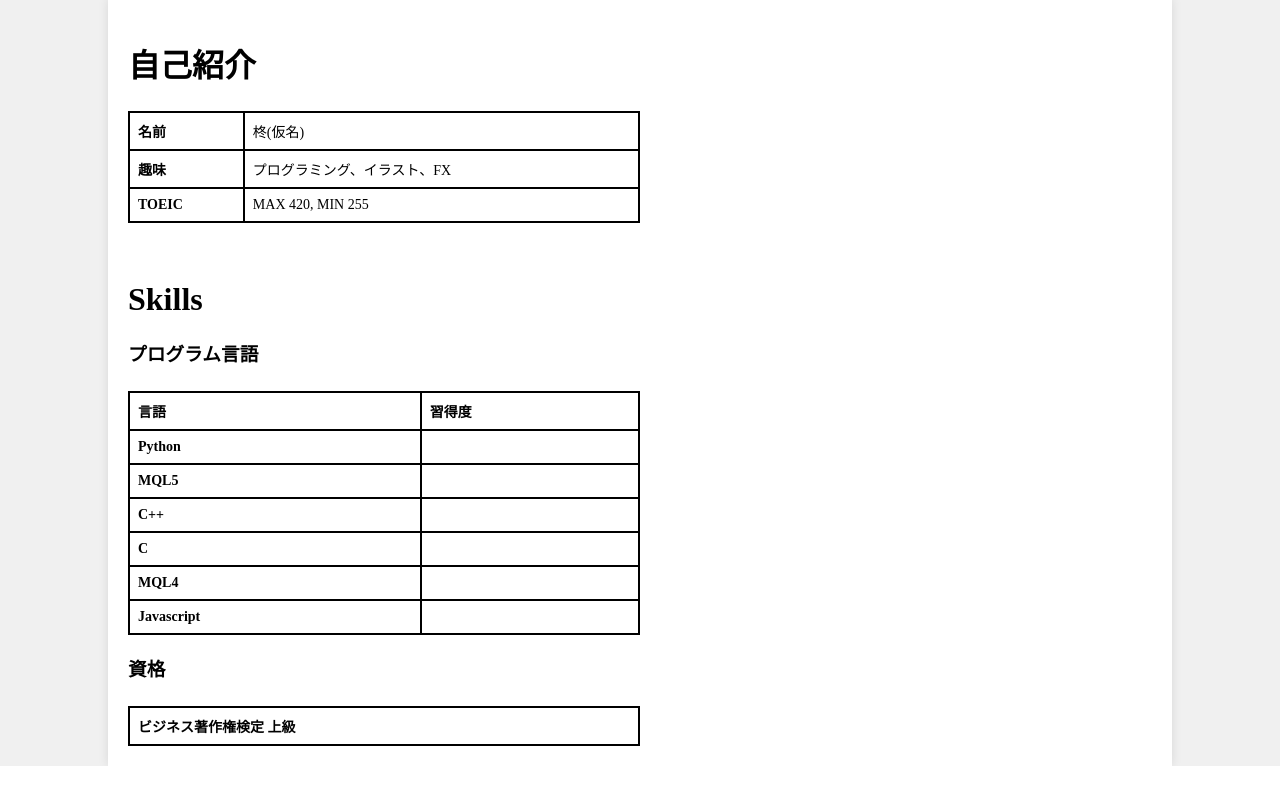
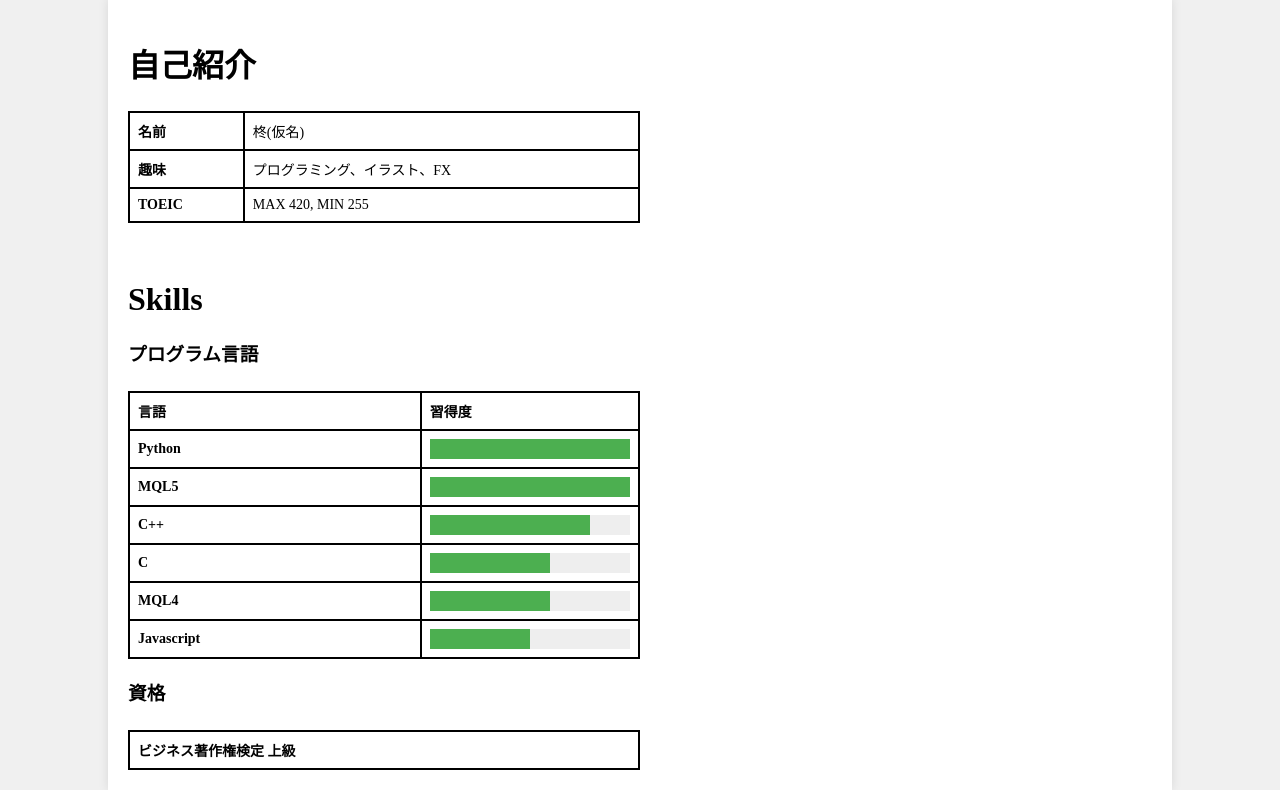
Before and after one commit to a1234441/new_site, a PHP site: page / in a window 1280 px wide. Shown: the part 47-837 px from the top of the page. Before the commit the page ends 813 px from the top, so only its background shows below. Run offline with PHP 8.4, Linux system fonts and the light colour scheme.

Commit message:
Add files via upload

```diff
--- a/style.css
+++ b/style.css
@@ -51,3 +51,15 @@ td, th {
 td:first-child {
     font-weight: bold;
 }
+
+.bar-container {
+    width: 100%;
+    background-color: #eee;
+    height: 20px;
+    position: relative;
+}
+
+.bar {
+    height: 100%;
+    background-color: #4CAF50;
+}
```
